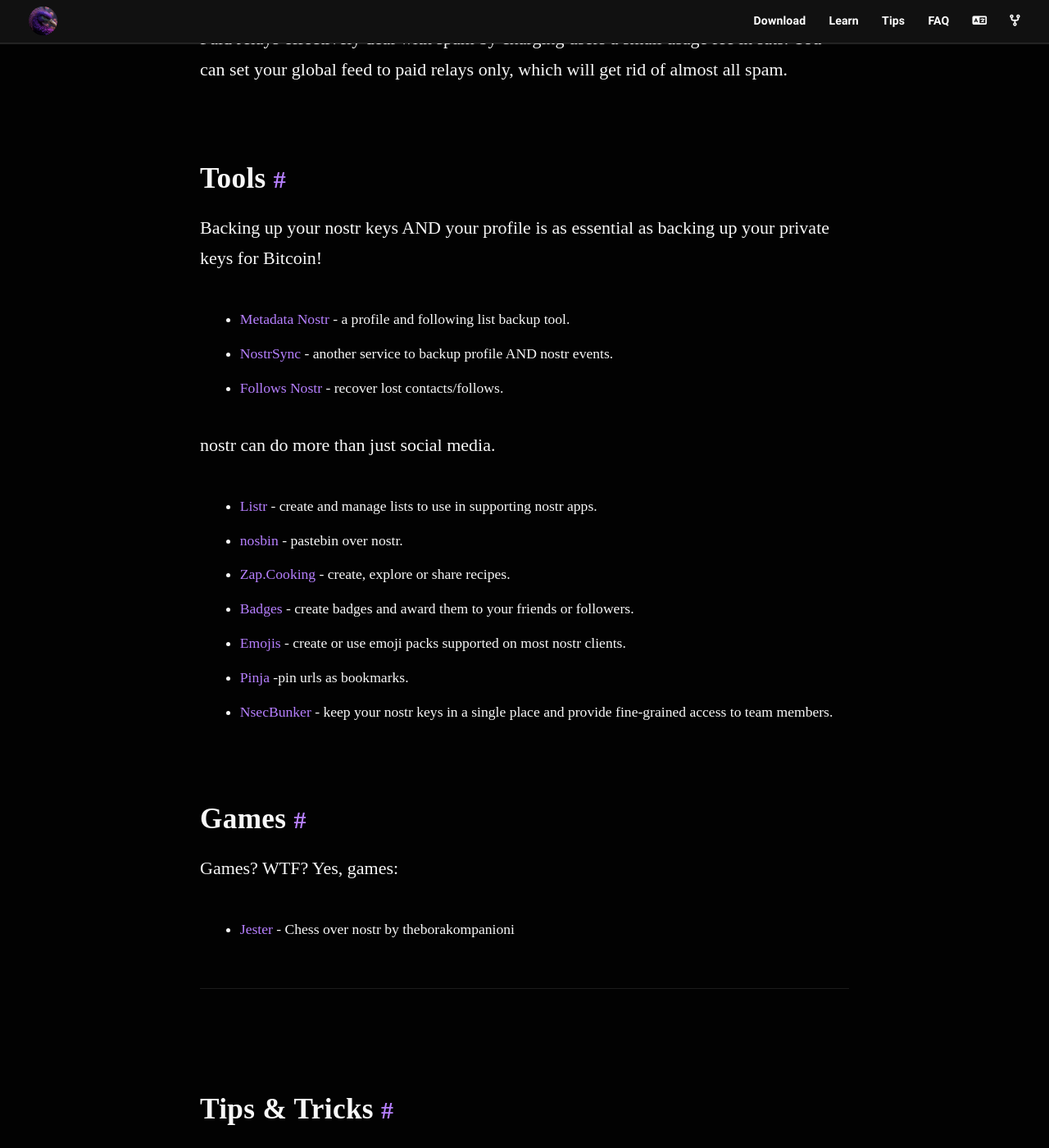
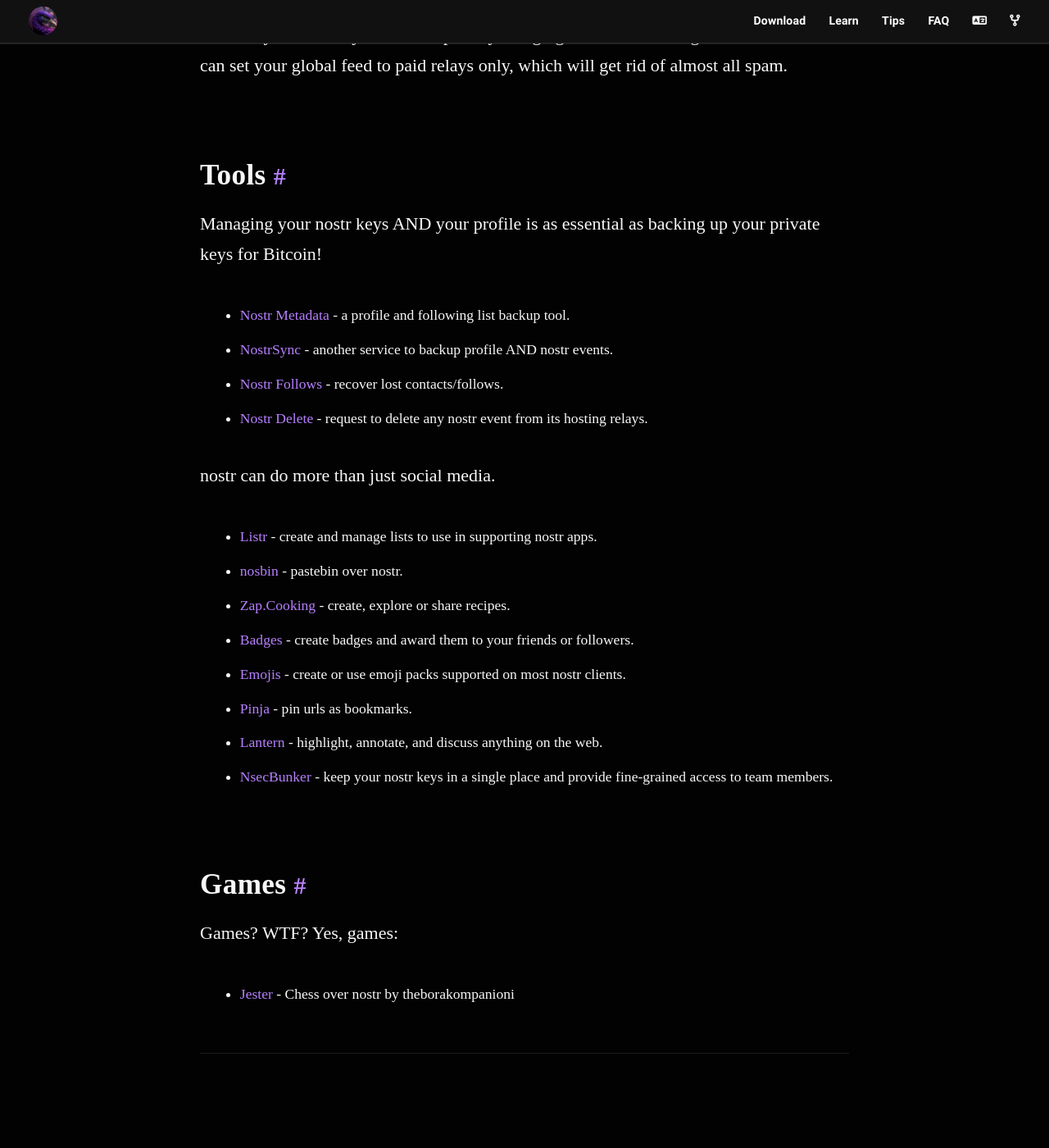
Before and after one commit to nostr-resources/nostr-resources.github.io, a Jekyll site: the page built from index.md, in a window 1280 px wide and 1400 px high, scrolled down 9185 px. Shown: the whole window at 82% size. Built offline with Jekyll 4.4.1, drawn with Linux system fonts in a browser that asks for light colours; some web fonts are replaced; some of the changed text lies outside the part shown.

```diff
--- a/index.md
+++ b/index.md
@@ -286,11 +286,12 @@ almost all spam.
 
 ## Tools
 
-Backing up your nostr keys AND your profile is as essential as backing up your private keys for Bitcoin!
+Managing your nostr keys AND your profile is as essential as backing up your private keys for Bitcoin!
 
-- [Metadata Nostr](https://metadata.nostr.com/) - a profile and following list backup tool.
+- [Nostr Metadata](https://metadata.nostr.com/) - a profile and following list backup tool.
 - [NostrSync](https://nostrsync.vercel.app/) - another service to backup profile AND nostr events.
-- [Follows Nostr](https://follows.nostr.com/) - recover lost contacts/follows.
+- [Nostr Follows](https://follows.nostr.com/) - recover lost contacts/follows.
+- [Nostr Delete](https://delete.nostr.com/) - request to delete any nostr event from its hosting relays.
 
 nostr can do more than just social media.
 
@@ -299,7 +300,8 @@ nostr can do more than just social media.
 - [Zap.Cooking](https://zap.cooking/) - create, explore or share recipes.
 - [Badges](https://badges.page/) - create badges and award them to your friends or followers.
 - [Emojis](https://emojito.meme/) - create or use emoji packs supported on most nostr clients.
-- [Pinja](https://www.pinja.in/) -pin urls as bookmarks.
+- [Pinja](https://www.pinja.in/) - pin urls as bookmarks.
+- [Lantern](https://chromewebstore.google.com/detail/lantern/jjoijlenmgefkaeiomoaelcljfibpcgh) - highlight, annotate, and discuss anything on the web.
 - [NsecBunker](https://nsecbunker.com/) - keep your nostr keys in a single place and provide fine-grained access to team members.
 
 ## Games
@@ -350,6 +352,9 @@ Here are some free image hosts:
 - [imgur](https://imgur.com/)
 - [postimages.org](https://postimages.org/)
 - [nostrcheck.me](https://nostrcheck.me/public/)
+
+[Blossom](https://github.com/hzrd149/blossom) uses nostr to decentralizse media hosting. If your favorite social client offers blossom support, check out
+[blossomservers.com](https://blossomservers.com/) to find a list of rated and reviewed blossom servers.
 
 You can also use your Twitter display picture by [following this guide](https://medium.com/@_Bosch_/how-to-use-your-twitter-display-picture-on-nostr-fd43c6a26257).
 
```
Also changed, not shown: other parts of index.md (+3 -3 lines).
